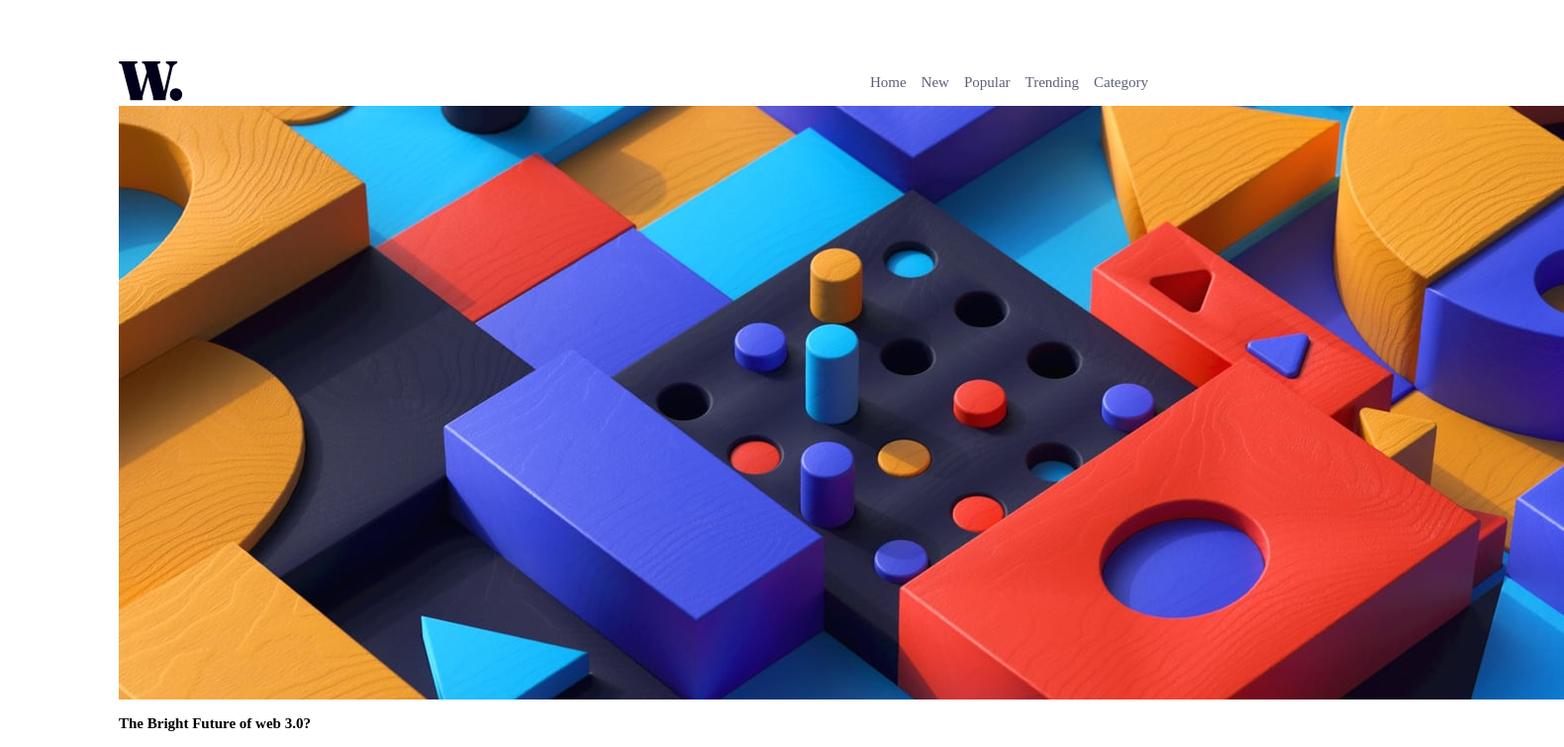
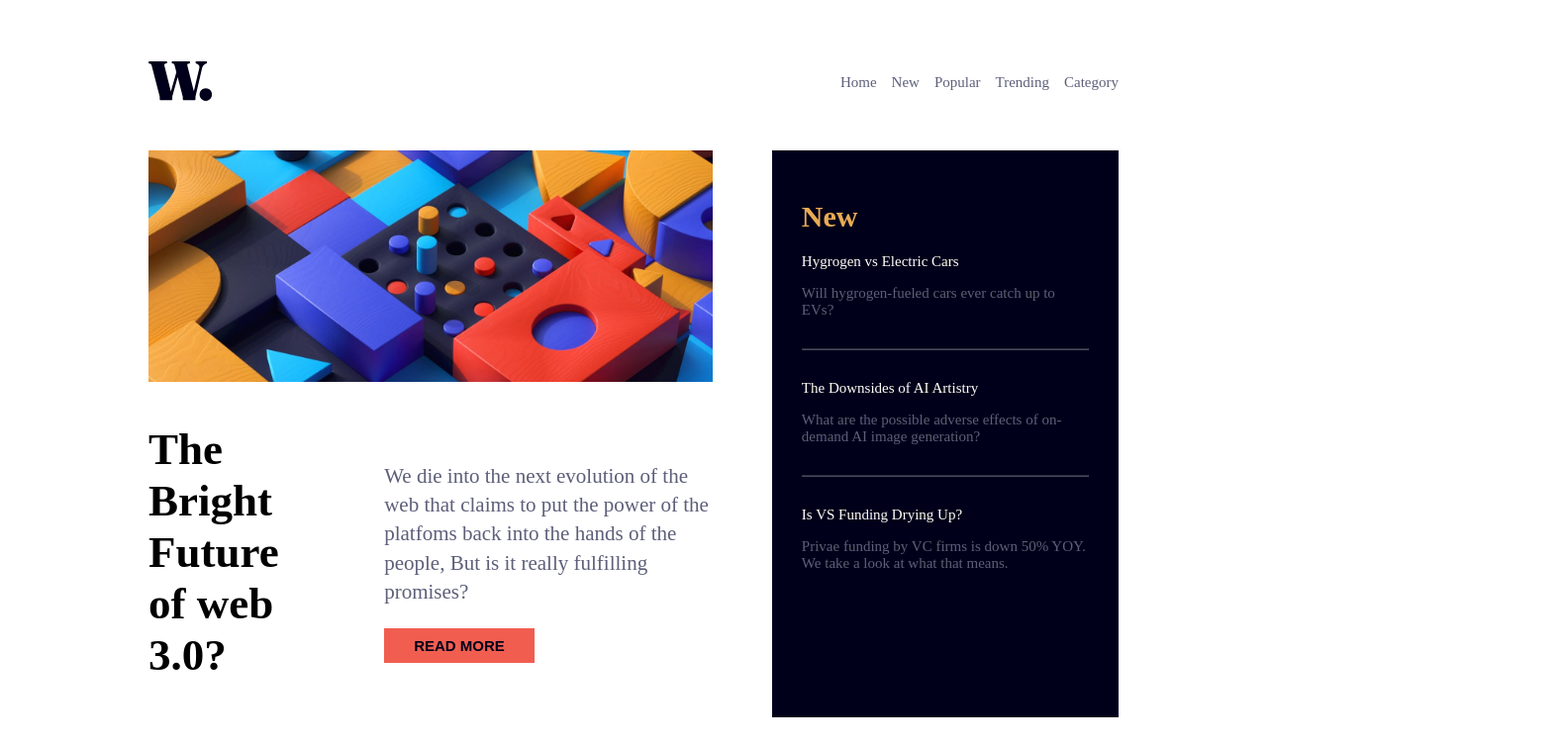
Before and after one commit to abmanaf/News-Home-page, a React (Vite) app: page / in a window 1280 px wide. Shown: the top 755 px of the page at 99% size, 1580 px wide, since content can reach past the window. Built offline with nearby package versions, Linux system fonts and the light colour scheme.

Commit message:
minor changes

```diff
--- a/src/App.css
+++ b/src/App.css
@@ -15,7 +15,7 @@
   --very-dark-blue: hsl(240, 100%, 5%);
 }
 body {
-  margin: 4em 8em;
+  margin: 4em 10em;
 }
 ul {
   list-style-type: none;
@@ -37,3 +37,53 @@ a {
 .header-items ul li a {
   color: var(--dark-grayish-blue);
 }
+.main-container {
+  display: flex;
+  margin-top: 3em;
+  gap: 4em;
+}
+.left-container {
+  width: 100%;
+}
+.left-container img {
+  width: 100%;
+}
+.sub-left-container {
+  display: flex;
+  align-items: center;
+  gap: 6em;
+}
+.right-container {
+  background-color: var(--very-dark-blue);
+  color: var(--off-white);
+  padding: 2em;
+}
+.inner-left-right-container p {
+  font-size: 1.4em;
+  line-height: 1.4em;
+  color: var(--dark-grayish-blue);
+}
+h1 {
+  font-size: 2em;
+  color: var(--soft-orange);
+}
+h2 {
+  font-size: 3em;
+  font-weight: 700;
+}
+.line {
+  margin-top: 2em;
+  margin-bottom: 2em;
+  opacity: 0.3;
+}
+span {
+  color: var(--dark-grayish-blue);
+}
+button {
+  background-color: var(--soft-red);
+  border: none;
+  padding: 0.6em 2em;
+  font-weight: 600;
+  color: var(--very-dark-blue);
+  text-transform: uppercase;
+}
```
